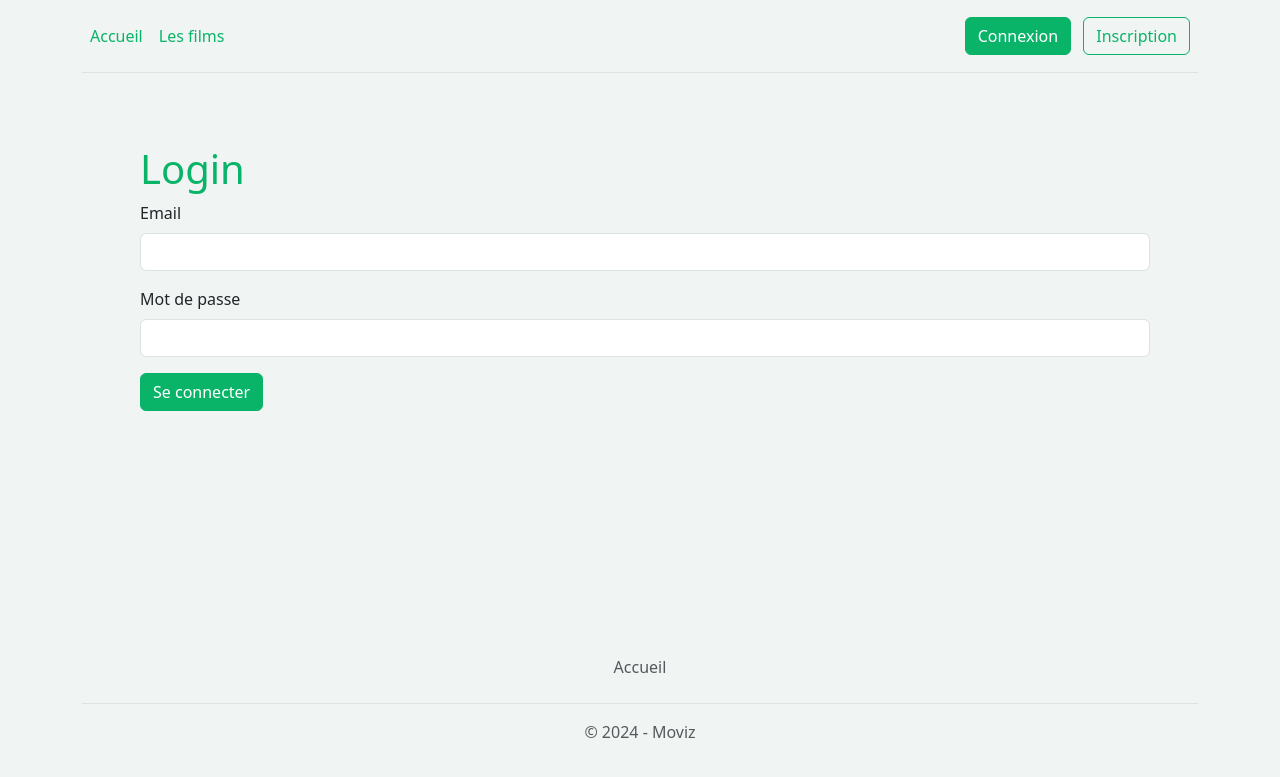
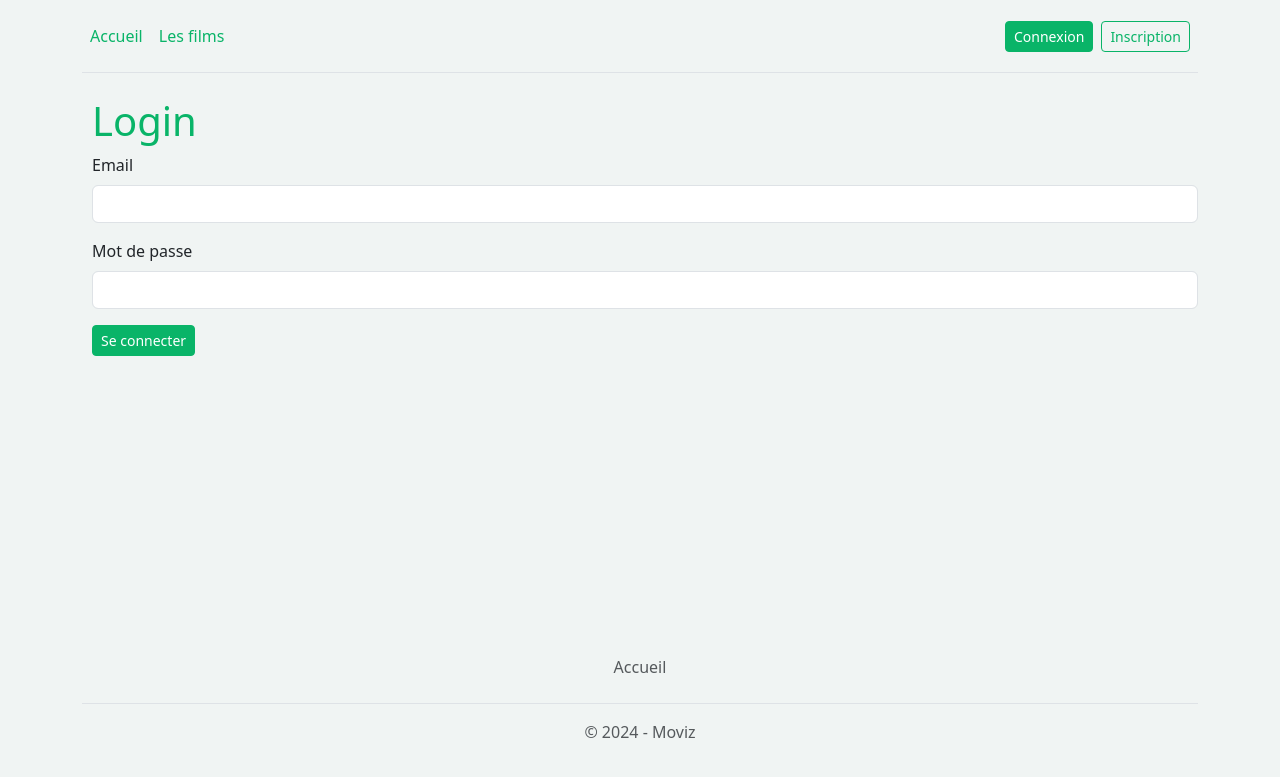
Before and after one commit to Christophe-THEVENET/PHP_Moviz, a PHP site: page /index.php?controller=auth&action=login in a window 1280 px wide. Shown: the top 777 px of the page. Run offline with PHP 8.4, Linux system fonts and the light colour scheme; data that the repository does not hold is empty.

Commit message:
feat: add created_at for users and style backoffice users

```diff
--- a/App/Controller/AuthController.php
+++ b/App/Controller/AuthController.php
@@ -26,7 +26,7 @@ class AuthController extends Controller
         }
     }
 
-    protected function login()
+    public function login()
     {
         $errors = [];
 
@@ -46,7 +46,7 @@ class AuthController extends Controller
                     'roles' => $user->getRoles(),
                 ];
 
-                Security::isAdmin() ? header('location: index.php?controller=admin&action=admin')  : header('location: index.php');
+                Security::isAdmin() ? header('location:' . Security::navigateTo('admin', 'admin'))  : header('location: index.php');
 
             } else {
                 $errors[] = 'Email ou mot de passe incorrect';
--- a/App/Entity/Entity.php
+++ b/App/Entity/Entity.php
@@ -23,13 +23,13 @@ class Entity
                 // Pour chaque donnée, on appel le setter
                 $methodName = 'set' . StringTools::toPascalCase($key);
                 if (method_exists($this, $methodName)) {
-                    if ($key == 'created_at') {
+                   /*  if ($key == 'created_at') {
                         $value = new \DateTime($value);
                     } else if ($key == 'release_date') {
                         $value = new \DateTime($value);
                     } else if ($key == 'duration') {
                         $value = new \DateTime($value);
-                    }
+                    } */
                     $this->{$methodName}($value);
                 }
             }
--- a/App/Repository/UserRepository.php
+++ b/App/Repository/UserRepository.php
@@ -3,6 +3,7 @@
 namespace App\Repository;
 
 use App\Entity\User;
+use DateTime;
 use PDO;
 
 class UserRepository extends Repository
@@ -43,8 +44,7 @@ class UserRepository extends Repository
             $query->bindValue(':id', $user->getId(), $this->pdo::PARAM_INT);
         } else {
             $query = $this->pdo->prepare(
-                'INSERT INTO user (nickname, email, password, roles) VALUES (:nickname, :email, :password, :roles)'
-            );
+                "INSERT INTO user (nickname, email, password, roles, created_at) VALUES (:nickname, :email, :password, :roles, NOW())");
             $query->bindValue(':roles', $user->getRoles(), $this->pdo::PARAM_STR);
         }
 
--- a/assets/css/custom.css
+++ b/assets/css/custom.css
@@ -62,7 +62,6 @@ body {
     display: flex;
     justify-content: space-between;
     align-items: center;
-    margin-bottom: 20px;
 
 }
 
--- a/templates/admin/admin.php
+++ b/templates/admin/admin.php
@@ -9,7 +9,6 @@ $userNickname = isset($_SESSION['user']) ? $_SESSION['user']['nickname'] : null;
 ?>
 
 <section class="w-100 mx-3">
-
     <h1>Bienvenu <?= $userNickname ?></h1>
     <p>Lorem ipsum dolor sit amet consectetur, adipisicing elit. Quos sint laboriosam dicta eum eveniet autem qui? Modi, id saepe dolores obcaecati optio vel quibusdam dicta! Distinctio eius impedit aliquam numquam.</p>
 </section>
--- a/templates/auth/login.php
+++ b/templates/auth/login.php
@@ -20,7 +20,7 @@
             <input type="password" class="form-control" id="password" name="password">
         </div>
 
-        <input type="submit" name="loginUser" class="btn btn-primary" value="Se connecter">
+        <input type="submit" name="loginUser" class="btn btn-primary btn-sm" value="Se connecter">
 
 </form>
 
--- a/templates/header.php
+++ b/templates/header.php
@@ -39,23 +39,24 @@ $userNickname = isset($_SESSION['user']) ? $_SESSION['user']['nickname'] : null;
                     <a href="/?controller=movie&action=list" class="nav-link px-2 ">Les films</a>
                 </li>
             </ul>
-            <div class="col-md-3 text-end">
+            <div class="col-md-4 d-flex justify-content-end align-items-baseline">
 
                 <?php if (Security::isLogged()) { ?>
-                    <a href="/index.php?controller=auth&action=logout" class="btn btn-primary">Déconnexion</a>
+                    <span class="m-2">Bienvenue <?= $userNickname ?></span>
+                    <a href="/index.php?controller=auth&action=logout" class="btn btn-primary btn-sm m-1">Déconnexion</a>
                     <?php if (Security::isAdmin()) { ?>
-                        <a href="/index.php?controller=admin&action=admin" class="btn btn-outline-primary me-2  <?= NavigationTools::addActiveClass('asmin', 'admin') ?>">Administration</a>
+                        <a href="/index.php?controller=admin&action=admin" class="btn btn-outline-primary me-2 btn-sm m-1 <?= NavigationTools::addActiveClass('asmin', 'admin') ?>">Administration</a>
                     <?php }
                 } else { ?>
-                    <a href="/index.php?controller=auth&action=login" class="btn btn-outline-primary me-2  <?= NavigationTools::addActiveClass('auth', 'login') ?>">Connexion</a>
-                    <a href="/index.php?controller=user&action=register" class="btn btn-outline-primary me-2 <?= NavigationTools::addActiveClass('user', 'register') ?>">Inscription</a>
+                    <a href="/index.php?controller=auth&action=login" class="btn btn-outline-primary me-2 btn-sm <?= NavigationTools::addActiveClass('auth', 'login') ?>">Connexion</a>
+                    <a href="/index.php?controller=user&action=register" class="btn btn-outline-primary me-2 btn-sm <?= NavigationTools::addActiveClass('user', 'register') ?>">Inscription</a>
                 <?php } ?>
             </div>
 
         </header>
 
         <!--  display flex sur les pages admin pour la sidebar a gauche -->
-        <main class="p-5 admin-container <?= Security::isAdmin() ? 'd-flex align-items-around ' : '' ?>">
+        <main class=" admin-container <?= Security::isAdmin() ? 'd-flex align-items-around ' : '' ?>">
             <?php
 
             // ********************************** si admin => sidebar **********************************
--- a/templates/user/add_edit.php
+++ b/templates/user/add_edit.php
@@ -40,7 +40,7 @@ require_once dirname(__DIR__) . '/header.php';
         <?php } ?>
     </div>
 
-    <input type="submit" name="saveUser" class="btn btn-primary" value="Enregistrer">
+    <input type="submit" name="saveUser" class="btn btn-primary btn-sm" value="S'inscrire">
 
 </form>
 
```
Also changed, not shown: App/Controller/UserController.php (+10 -1 lines), App/Entity/User.php (+24 -0 lines), App/Tools/DateFrench.php (added, +20 -0 lines), templates/admin/users-list.php (+8 -2 lines).
